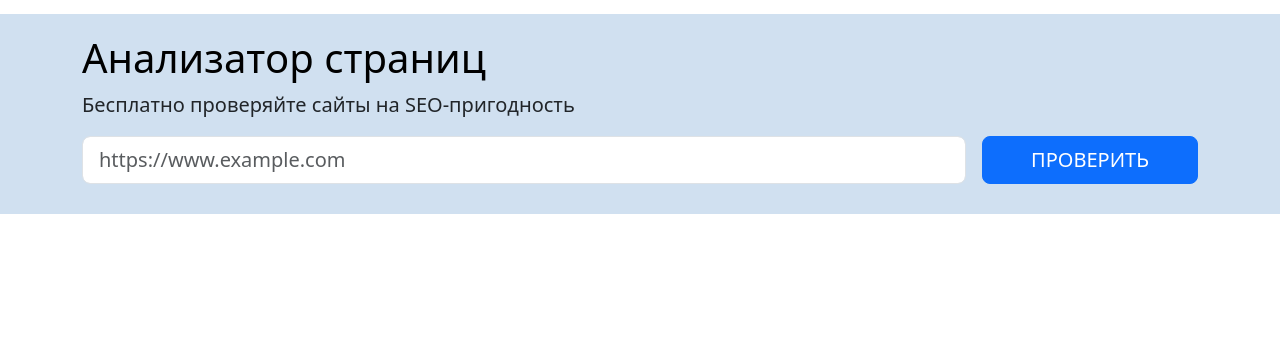
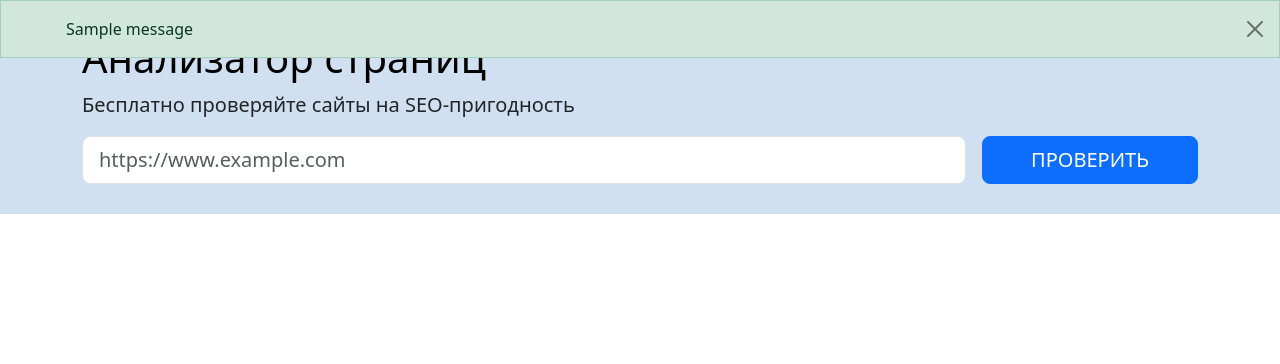
Before and after one commit to lisaCookie/python-project-83, a Flask app: page / in a window 1280 px wide. Shown: the part 56-420 px from the top of the page. Run offline with Flask 3, Linux system fonts and the light colour scheme; one stand-in notice (Sample message) is shown; some libraries are stand-ins or nearby versions.

Commit message:
modified:   page_analyzer/__pycache__/app.cpython-313.pyc         modified:   page_analyzer/app.py         modified:   page_analyzer/templates/index.html

```diff
--- a/page_analyzer/app.py
+++ b/page_analyzer/app.py
@@ -8,6 +8,7 @@ from bs4 import BeautifulSoup
 from dotenv import load_dotenv
 from flask import Flask, flash, redirect, render_template, request, url_for
 from psycopg2.extras import RealDictCursor
+from urllib.parse import urlparse, urlunparse
 
 load_dotenv()
 
@@ -35,7 +36,11 @@ def index():
             return render_template('index.html',
                                    error='URL не должен превышать 255 символов')
         if not validators.url(url_input):
+            flash('Некорректный URL', 'danger')
             return render_template('index.html', error='Некорректный URL')
+
+        parsed = urlparse(url_input)
+        base_url = urlunparse((parsed.scheme, parsed.netloc, '', '', '', ''))
 
         # Проверка, что сайт с таким именем еще не добавлен
         conn = get_db_connection()
@@ -43,7 +48,7 @@ def index():
             with conn.cursor() as cursor:
                 cursor.execute(
                     "SELECT id FROM urls WHERE name = %s",
-                    (url_input,)
+                    (base_url,)
                 )
                 existing = cursor.fetchone()
                 if existing:
@@ -52,7 +57,7 @@ def index():
                 # Добавить новый URL
                 cursor.execute(
                     "INSERT INTO urls (name) VALUES (%s) RETURNING id",
-                    (url_input,)
+                    (base_url,)
                 )
                 new_id = cursor.fetchone()[0]
         flash('Страница успешно добавлена', 'success')
--- a/page_analyzer/templates/index.html
+++ b/page_analyzer/templates/index.html
@@ -26,6 +26,7 @@
       z-index: 1050;
     }
 
+
     body {
       padding-top: 70px;
       padding-bottom: 50px;
@@ -36,6 +37,7 @@
       padding: 20px;
       min-height: calc(40vh - 70px - 50px);
     }
+
   </style>
 </head>
 <body>
@@ -49,6 +51,22 @@
       </ul>
     </div>
   </nav>
+
+  <!-- Flash-сообщения -->
+    {% with messages = get_flashed_messages(with_categories=true) %}
+      {% if messages %}
+        <div style="position: fixed; top: 56px; left: 0; width: 100%; z-index: 1040;">
+          {% for category, message in messages %}
+            <div class="alert alert-{{ category }} alert-dismissible fade show m-0 rounded-0" role="alert">
+              <div class="container">
+                {{ message }}
+                <button type="button" class="btn-close" data-bs-dismiss="alert" aria-label="Close"></button>
+              </div>
+            </div>
+          {% endfor %}
+        </div>
+      {% endif %}
+    {% endwith %}
 
   <!-- Обертка для содержимого с фоном и отступами -->
   <div class="body-wrapper">
```
